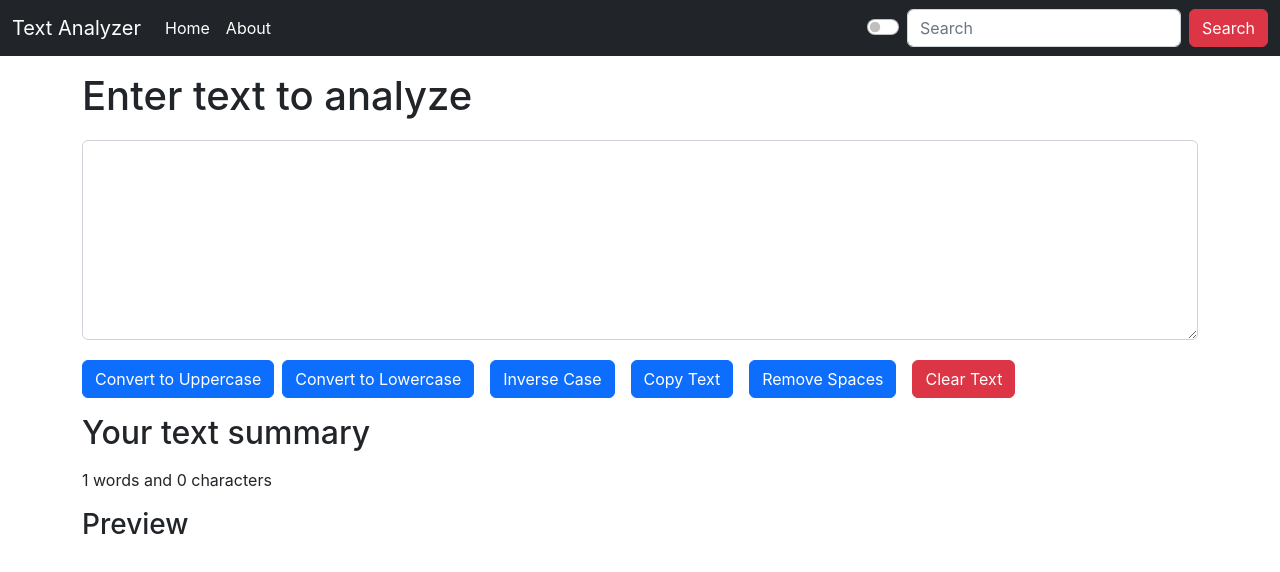
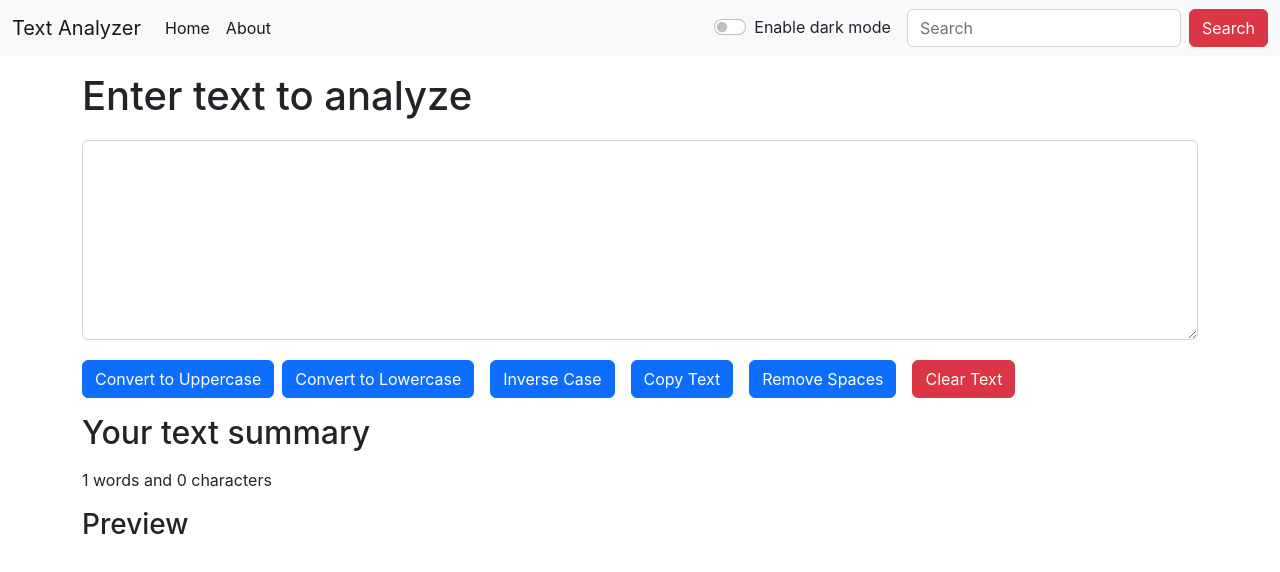
Before and after one commit to shivam123-dev/Text-Analyzer, a React (Create React App) app: page / in a window 1280 px wide. Shown: the top 572 px of the page. Built offline with nearby package versions, Linux system fonts and the light colour scheme.

Commit message:
Added auto dismissing alert

```diff
--- a/src/App.js
+++ b/src/App.js
@@ -1,21 +1,52 @@
 import "./App.css";
 import Navbar from "./components/Navbar";
 import TextForm from "./components/TextForm";
-// import About from "./components/About";
 import React, { useState } from "react";
+import Alert from "./components/Alert";
+export default function App() {
+  const [mode, setMode] = useState("light");
+  const [toggleMode, setToggleMode] = useState("dark");
+  const [alert, setAlert] = useState(null);
+  const showAlert = (message, type) => {
+    setAlert({
+      message: message,
+      type: type
+    })
+    setTimeout(() => {
+      setAlert(null);
+    }, 1500);
+  }
 
-export default function App() {
+  const handleMode = () => {
+    if (mode === "light") {
+      document.body.style.backgroundColor = "#031d44";
+      document.body.style.color = "white";
+      setToggleMode("light");
+      setMode("dark");
+      showAlert("Enabled Dark Mode!", "success");
+    } else {
+      document.body.style.backgroundColor = "white";
+      document.body.style.color = "black";
+      setToggleMode("dark");
+      setMode("light");
+      showAlert("Enabled Light Mode!", "success");
+    }
+  };
+
   return (
     <>
       <Navbar
         title="Text Analyzer"
         homeText="Home"
         aboutText="About"
+        mode={mode}
+        handleMode={handleMode}
+        toggleMode={toggleMode}
       />
+      <Alert alert={alert} />
       <div className="container my-3">
-        <TextForm heading="Enter text to analyze" />
+        <TextForm heading="Enter text to analyze" showAlert={showAlert} />
       </div>
-      {/* <About /> */}
     </>
   );
 }
--- /dev/null
+++ b/src/components/Alert.js
@@ -0,0 +1,10 @@
+import React from 'react'
+
+export default function Alert(props) {
+
+  return (
+    props.alert && <div class={`alert alert-${props.alert.type} alert-dismissible fade show`} role="alert">
+      {props.alert.message}
+    </div>
+  );
+}
--- a/src/components/Navbar.js
+++ b/src/components/Navbar.js
@@ -1,8 +1,11 @@
+import "../App.css";
 import React from "react";
 import PropTypes from "prop-types";
 export default function Navbar(props) {
   return (
-    <nav className={"navbar navbar-expand-lg navbar-dark bg-dark"}>
+    <nav
+      className={`navbar navbar-expand-lg navbar-${props.mode} bg-${props.mode}`}
+    >
       <div className="container-fluid">
         <a className="navbar-brand" href="/">
           {props.title}
@@ -31,9 +34,17 @@ export default function Navbar(props) {
               </a>
             </li>
           </ul>
-          <div className="form-check form-switch">
-            <input className="form-check-input" type="checkbox" role="switch" id="flexSwitchCheckDefault"/>
-            {/* <label className="form-check-label" htmlFor="flexSwitchCheckDefault">Enable {props.toggleMode} mode</label> */}
+          <div className="form-check form-switch mx-3">
+            <input
+              className="form-check-input"
+              type="checkbox"
+              role="switch"
+              id="flexSwitchCheckDefault"
+              onClick={props.handleMode}
+            />
+            <label htmlFor="flexSwitchCheckDefault">
+              Enable {props.toggleMode} mode
+            </label>
           </div>
           <form className="d-flex" role="search">
             <input
--- a/src/components/TextForm.js
+++ b/src/components/TextForm.js
@@ -5,10 +5,12 @@ export default function TextForm(props) {
   const handleUpClick = () => {
     let newText = text.toUpperCase();
     setText(newText);
+    props.showAlert("Converted to Uppercase!", "success");
   };
   const handleLoClick = () => {
     let newText = text.toLowerCase();
     setText(newText);
+    props.showAlert("Converted to Lowercase!", "success");
   };
   const inverse = () => {
     let newText = "";
@@ -24,19 +26,22 @@ export default function TextForm(props) {
       i += 1;
     }
     setText(newText);
+    props.showAlert("Inversed the case!", "success");
   };
   const handleCopy = () => {
     let text = document.getElementById("mybox");
     text.select();
     navigator.clipboard.writeText(text.value);
-    alert("The text has been copied to your clipboard!");
+    props.showAlert("Copied to Clipboard!", "success");
   };
   const removeExtraSpaces = () => {
     let newText = text.split(/[ ] + /).join(" ");
     setText(newText);
+    props.showAlert("Removed extra spaces!", "success");
   };
   const resetButton = () => {
     setText("");
+    props.showAlert("Text Cleared!", "success");
   };
   const handleOnChange = (event) => {
     setText(event.target.value);
```
